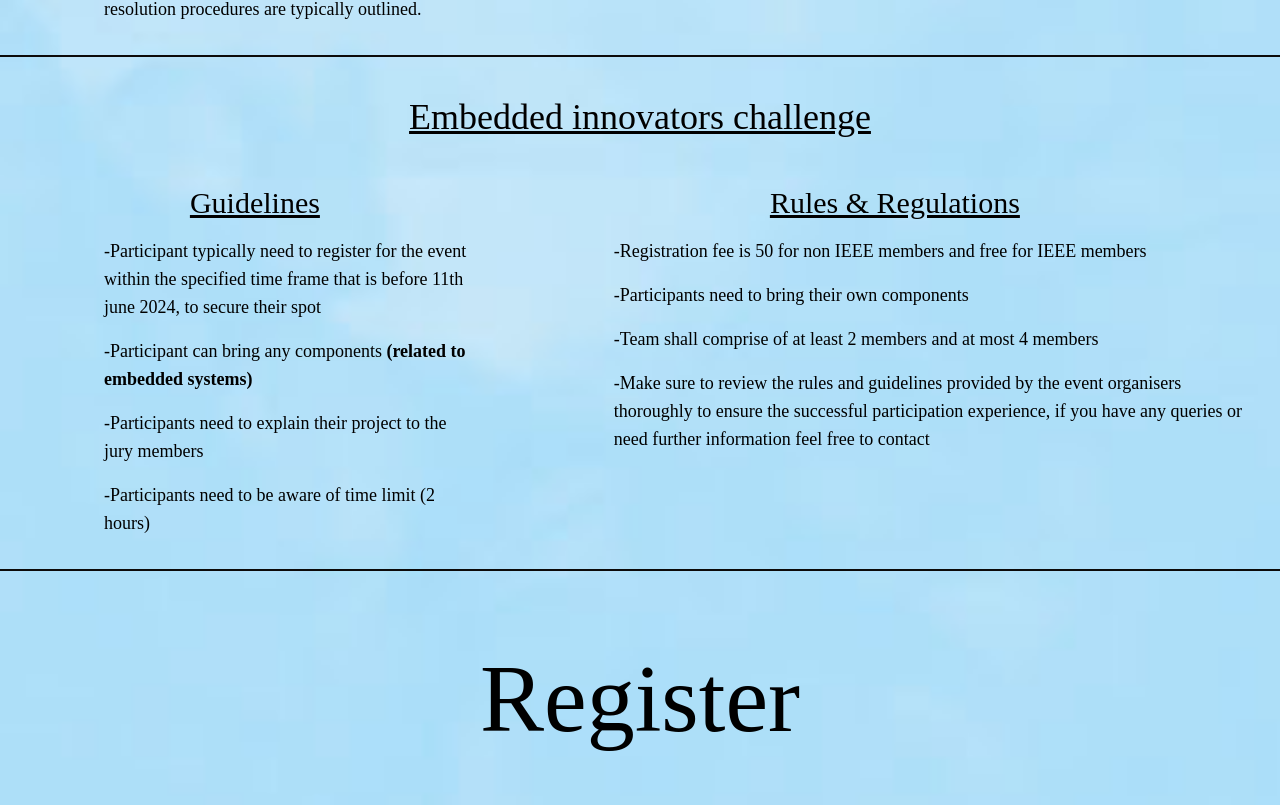
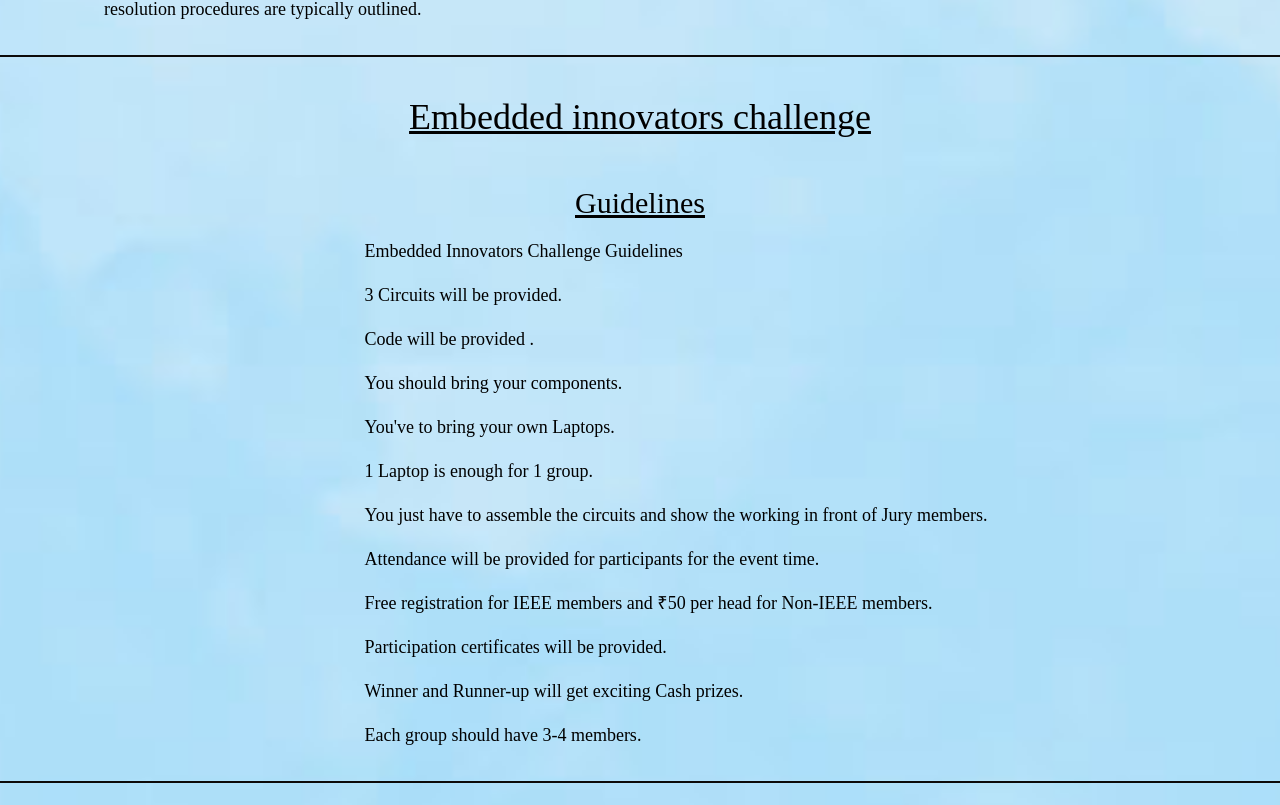
Before and after one commit to dr-harish-kundra/IEEE-GNITC-temp, a React (Vite) app: page /#/events/TechIgnition in a window 1280 px wide. Shown: the part 5295-6100 px from the top of the page. Built offline with nearby package versions, Linux system fonts and the light colour scheme.

Commit message:
made changes

```diff
--- a/src/Pages/events/main/TechIgnition.jsx
+++ b/src/Pages/events/main/TechIgnition.jsx
@@ -471,46 +471,29 @@ Top 3 members or team from each slot will be qualified to final slot.
             <p className="underline">Embedded innovators challenge</p>
           </div>
 
-          <div className="flex md:flex-row flex-col border-b-2 mb-4 border-stone-950 ">
+          <div className="flex md:flex-row flex-col border-b-2 mb-4 border-stone-950 items-center justify-center ">
             <div className="Guidelines flex-col  m-2 p-2 mt-10 ">
               <span className="cen fontf underline  font-semibold text-3xl">
               Guidelines
               </span>
               <span className="  fontt  text-lg cen md:ml-16  ">
                 <ol>
-                  <li>-Participant typically need to register for the event within the specified time frame that is before 11th june 2024, to secure their spot</li>
-                  <li >
-                    -Participant can bring any components <b>(related to embedded systems) </b>
-                  </li>
-                  <li>
-                  -Participants need to explain their project to the jury members
-                  </li>
-
-                  <li>
-                    -Participants need to be aware of time limit (2 hours)
-                  </li>
+                <li>Embedded Innovators Challenge Guidelines</li>
+                <li>3 Circuits will be provided.</li>
+                <li>Code will be provided .</li>
+                <li>You should bring your components.</li>
+                <li>You've to bring your own Laptops.</li>
+                <li>1 Laptop  is enough for 1 group.</li>
+                <li>You just have to assemble the circuits and show the working in front of Jury members.</li>
+                <li>Attendance will be provided for participants for the event time.</li>
+                <li>Free registration for IEEE members and ₹50 per head for Non-IEEE members.</li>
+                <li>Participation certificates will be provided.</li>
+                <li>Winner and Runner-up will get exciting Cash prizes.</li>
+                <li>Each group should have 3-4 members.</li>
                 </ol>
               </span>
             </div>
-            <div className="rules flex-col  m-2 p-2  mt-10 ">
-              <span className="cen fontf underline font-semibold text-3xl">
-                Rules & Regulations
-              </span>
 
-              <span className="  fontt  text-lg cen md:ml-16  ">
-                <ol>
-                  <li>-Registration fee is 50 for non IEEE members and free for IEEE members</li>
-                  <li>
-                    -Participants need to bring their own components
-                  </li>
-                  <li>
-                    -Team shall comprise of at least 2 members and at most 4 members
-                  </li>
-                  <li>-Make sure to review the rules and guidelines provided by the event organisers thoroughly to ensure the successful participation experience, if you have any queries or need further information feel free to contact</li>
-
-                </ol>
-              </span>
-            </div>
           </div>
         </div>
 
```
Also changed, not shown: 1 other file (tests, documents, lock files or other folders).
